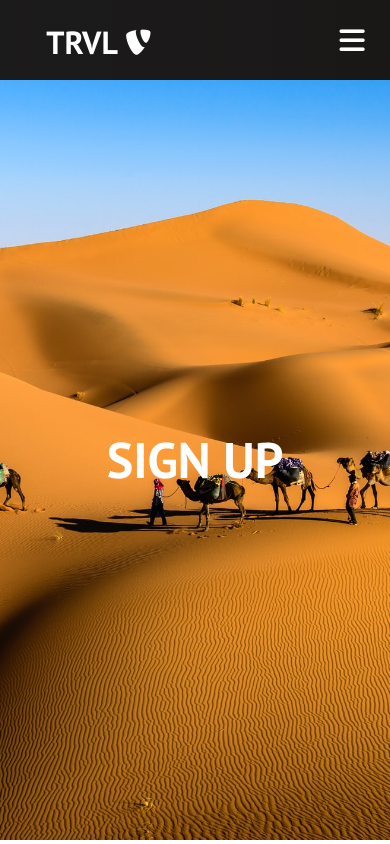
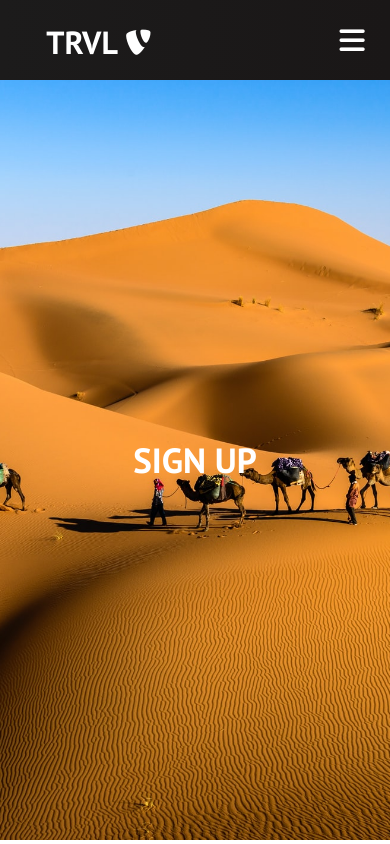
Before and after one commit to Jahhav/TRVL-web-site, a React (Create React App) app: page /sign-up in a window 390 px wide. Built offline with nearby package versions, Linux system fonts and the light colour scheme.

Commit message:
adding the Page component and fixing the phone sizeing

```diff
--- a/src/App.css
+++ b/src/App.css
@@ -102,7 +102,7 @@
 .mystery-cruise,
 .football,
 .desert-tour{
-  font-size: 70px;
+  font-size: 60px;
 
 }
 }
@@ -116,19 +116,19 @@
 .mystery-cruise,
 .football,
 .desert-tour{
-  font-size: 50px;
+  font-size: 35px;
 
 }
 }
 
-@media screen and (max-width: 960px) {
+/* @media screen and (max-width: 960px) {
   .football{
     font-size: 60px;
   }
-}
+} */
 
-@media screen and (max-width: 768px) {
+/* @media screen and (max-width: 768px) {
   .football{
-    font-size: 40px;
+    font-size: 35px;
   }
-}
+} */
--- /dev/null
+++ b/src/components/page.component.js
@@ -0,0 +1,7 @@
+import React from 'react'
+
+export default function Page({ title, classNameProp }) {
+    return (
+        <h1 className={`${classNameProp}`}>{title}</h1>
+    )
+}
--- a/src/components/pages/deep-forest.js
+++ b/src/components/pages/deep-forest.js
@@ -1,8 +1,10 @@
 import React from 'react'
 import '../../App.css'
+import Page from '../page.component'
 
 
 
 export default function DeepForest() {
-    return <h1 className="deep-forest">🌲 Deep Forest 🌲</h1>
+    return <Page classNameProp={"deep-forest"} title={'🌲 Deep Forest 🌲'} />
+    // <h1 className="deep-forest">🌲 Deep Forest 🌲</h1>
 }
--- a/src/components/pages/desert-tour.js
+++ b/src/components/pages/desert-tour.js
@@ -1,8 +1,10 @@
 import React from 'react'
 import '../../App.css'
+import Page from '../page.component'
 
 
 
 export default function DesertTour() {
-    return <h1 className="desert-tour">🐫 Desert Tour 🐫</h1>
+    return <Page classNameProp={"desert-tour"} title={"🐫 Desert Tour 🐫"} />
+    // <h1 className="desert-tour">🐫 Desert Tour 🐫</h1>
 }
--- a/src/components/pages/football.js
+++ b/src/components/pages/football.js
@@ -1,8 +1,10 @@
 import React from 'react'
 import '../../App.css'
+import Page from '../page.component'
 
 
 
 export default function Football() {
-    return <h1 className="football">⚽ Adrenaline Football ⚽</h1>
+    return <Page classNameProp={"football"} title={"⚽ Adrenaline Football ⚽"} />
+    // <h1 className="football">⚽ Adrenaline Football ⚽</h1>
 }
--- a/src/components/pages/islands.js
+++ b/src/components/pages/islands.js
@@ -1,8 +1,10 @@
 import React from 'react'
 import '../../App.css'
+import Page from '../page.component'
 
 
 
 export default function Islands() {
-    return <h1 className="islands">🦀 Islands 🦀</h1>
+    return <Page title={'🦀 Islands 🦀'} classNameProp={"islands"} />
+    // <h1 className="islands">🦀 Islands 🦀</h1>
 }
--- a/src/components/pages/mystery-cruise.js
+++ b/src/components/pages/mystery-cruise.js
@@ -1,8 +1,10 @@
 import React from 'react'
 import '../../App.css'
+import Page from '../page.component'
 
 
 
 export default function MysteryCruise() {
-    return <h1 className="mystery-cruise">⚓ Mystery Cruise ⚓</h1>
+    return <Page classNameProp={"mystery-cruise"} title={"⚓ Mystery Cruise ⚓"} />
+    // <h1 className="mystery-cruise">⚓ Mystery Cruise ⚓</h1>
 }
```
